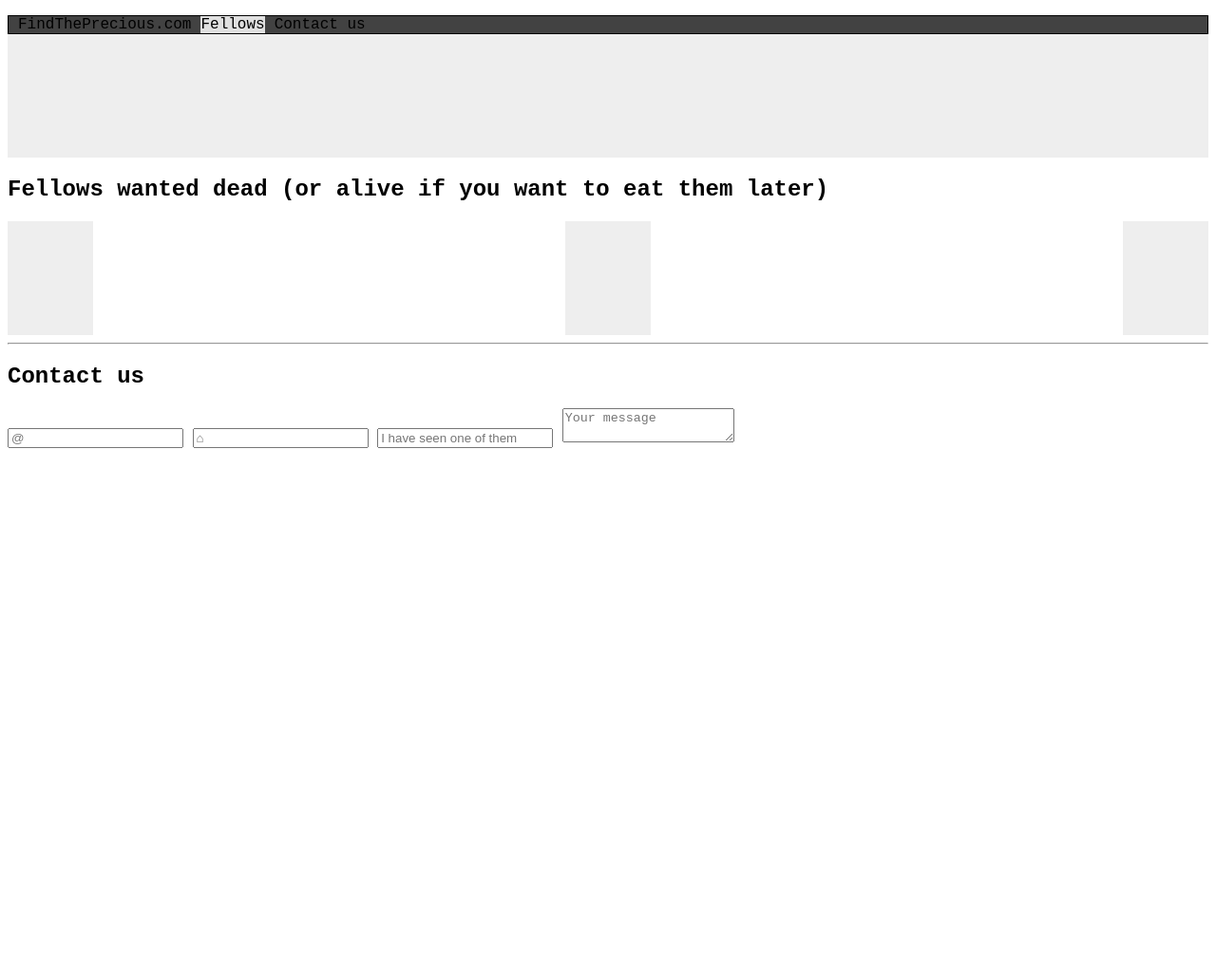
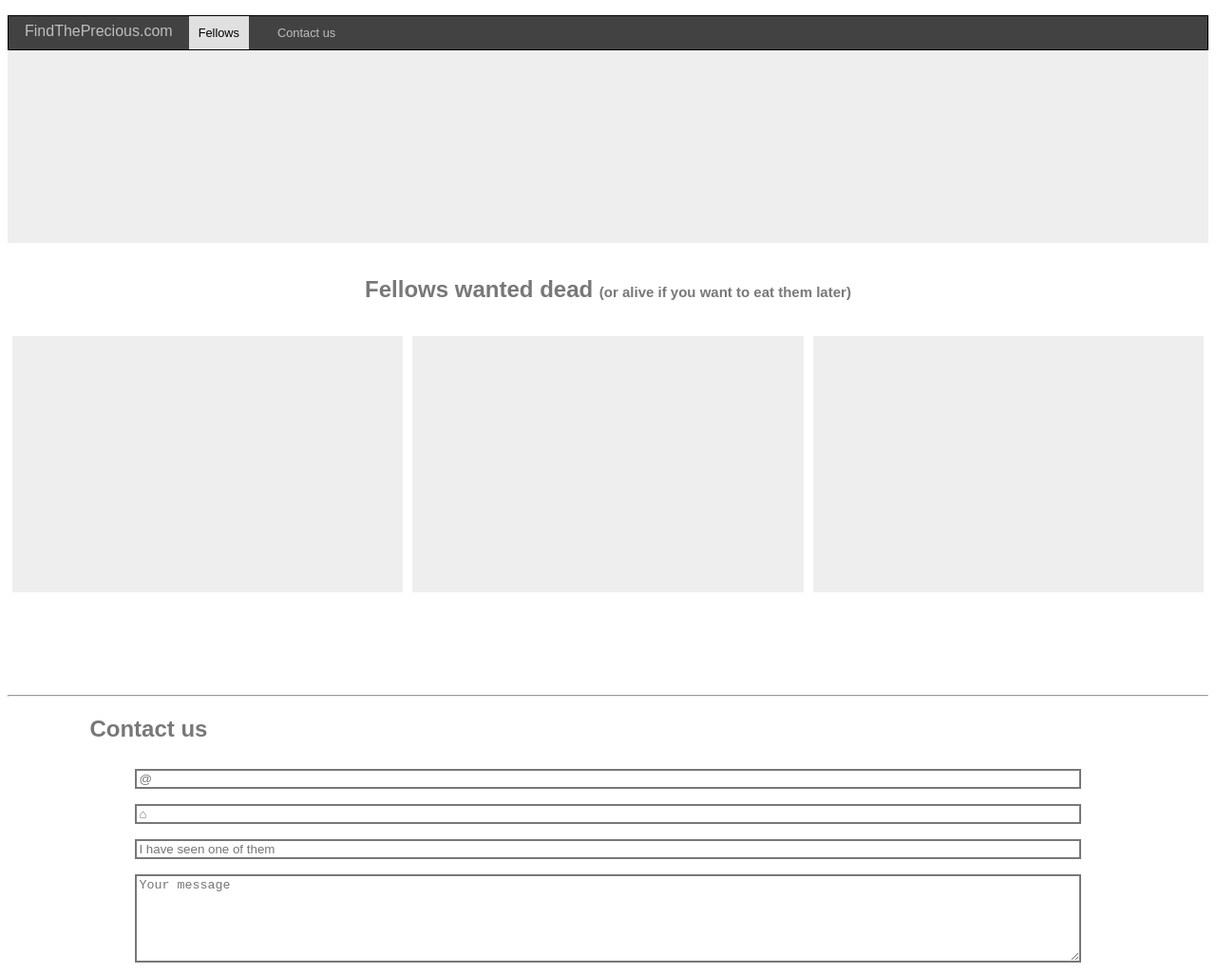
Before and after one commit to rickaed/box_model, a website: page index.html in a window 1280 px wide. Shown: the whole page at 95% size. Before the commit the page ends 800 px from the top, so only its background shows below. Drawn offline with Linux system fonts and the light colour scheme.

Commit message:
ended css

```diff
--- a/index.html
+++ b/index.html
@@ -1,6 +1,7 @@
 <!DOCTYPE html>
 
 <html lang="en">
+
 <head>
   <meta charset="UTF-8" />
 
@@ -13,8 +14,8 @@
   <nav>
     <ul>
       <li>FindThePrecious.com</li>
-        <li>Fellows</li>
-        <li>Contact us</li>
+      <li class="li-small">Fellows</li>
+      <li class="li-small">Contact us</li>
     </ul>
   </nav>
 
@@ -23,7 +24,7 @@
   </section>
 
   <section class="title">
-      <h2>Fellows wanted dead (or alive if you want to eat them later)</h2>
+    <h2>Fellows wanted dead <span class="title-small">(or alive if you want to eat them later)</span></h2>
   </section>
 
   <section class="article">
@@ -33,11 +34,14 @@
   </section>
   <hr>
   <form>
-      <h2>Contact us</h2>
+    <h2 class="form-title">Contact us</h2>
+    <div class="form-input">
       <input type="email" placeholder="@" />
       <input type="text" placeholder="&#8962;" />
       <input type="text" placeholder="I have seen one of them" />
       <textarea placeholder="Your message"></textarea>
+    </div>
   </form>
 </body>
+
 </html>
--- a/style.css
+++ b/style.css
@@ -1,35 +1,98 @@
-body{
-    font-family: 'Courier New', Courier, monospace;
+body {
+    font-family: sans-serif;
 }
+
 nav {
     background-color: #eeeeee;
-    height: 150px;
+    height: 240px;
 }
 
 ul {
     list-style: none;
     display: flex;
-    padding-inline : 10px;
+    padding-inline: 10px;
     background-color: #424242;
     border: 1px solid;
 
 }
 
-li:nth-of-type(2) {
+li {
+    margin: 0;
+    padding: 7px;
+    /* margin-right: 10px; */
+}
+
+.li-small {
+    font-size: .8rem;
+    margin-inline: 10px;
+    padding: 10px;
+}
+
+li:nth-of-type(even) {
     background-color: #e0e0e0;
+
 
 }
 
-li {
-    margin-right: 10px;
+li:nth-of-type(odd) {
+    color: #bebebe;
 }
 
-.article{
+.title {
+    color: #787878;
+    text-align: center;
+    margin-block: 35px;
+}
+
+.title,
+.article,
+.form-input {
+    justify-items: center;
+    justify-content: center;
+}
+
+.title-small {
+    font-size: 15px;
+}
+
+.article {
     display: flex;
     justify-content: space-between;
 }
-.article>article{
-    height: 120px;
-    width: 90px;
+
+.article>article {
+    margin-inline: 5px;
+    height: 270px;
+    width: 33%;
     background-color: #eee;
+    margin-bottom: 100px;
 }
+
+/*******************FORM******************/
+
+form {
+    width: 80%;
+    margin-right: auto;
+    margin-left: auto;
+}
+
+.form-title {
+    margin-left: -40px;
+    color: #787878;
+}
+
+.form-input {
+    display: flex;
+    flex-direction: column;
+
+}
+
+input,
+textarea {
+    margin: 8px;
+    border: 2px solid #787878;
+}
+
+textarea {
+    height: 85px;
+}
```
Lines whose indentation alone changed are shown as unchanged.
